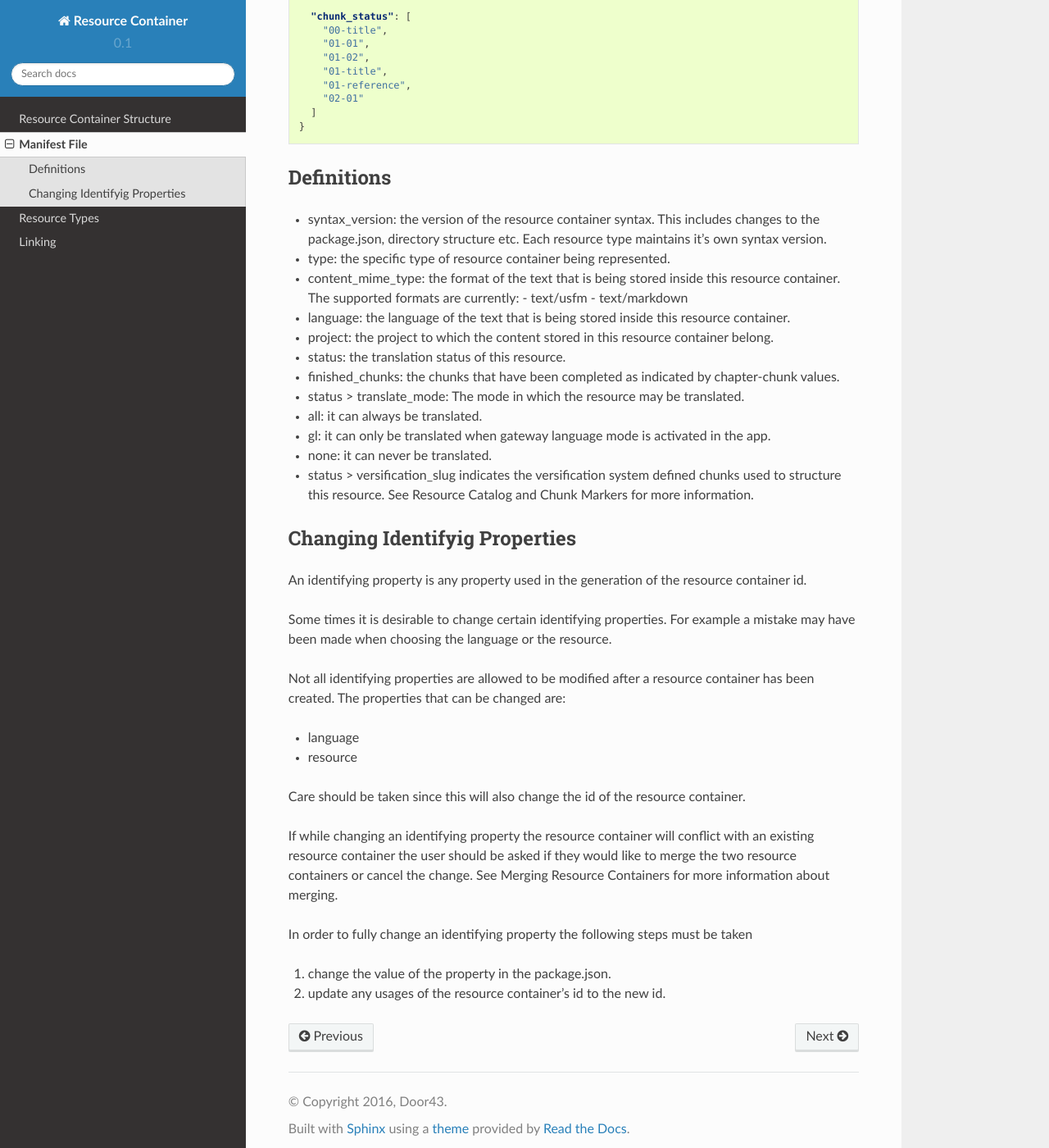
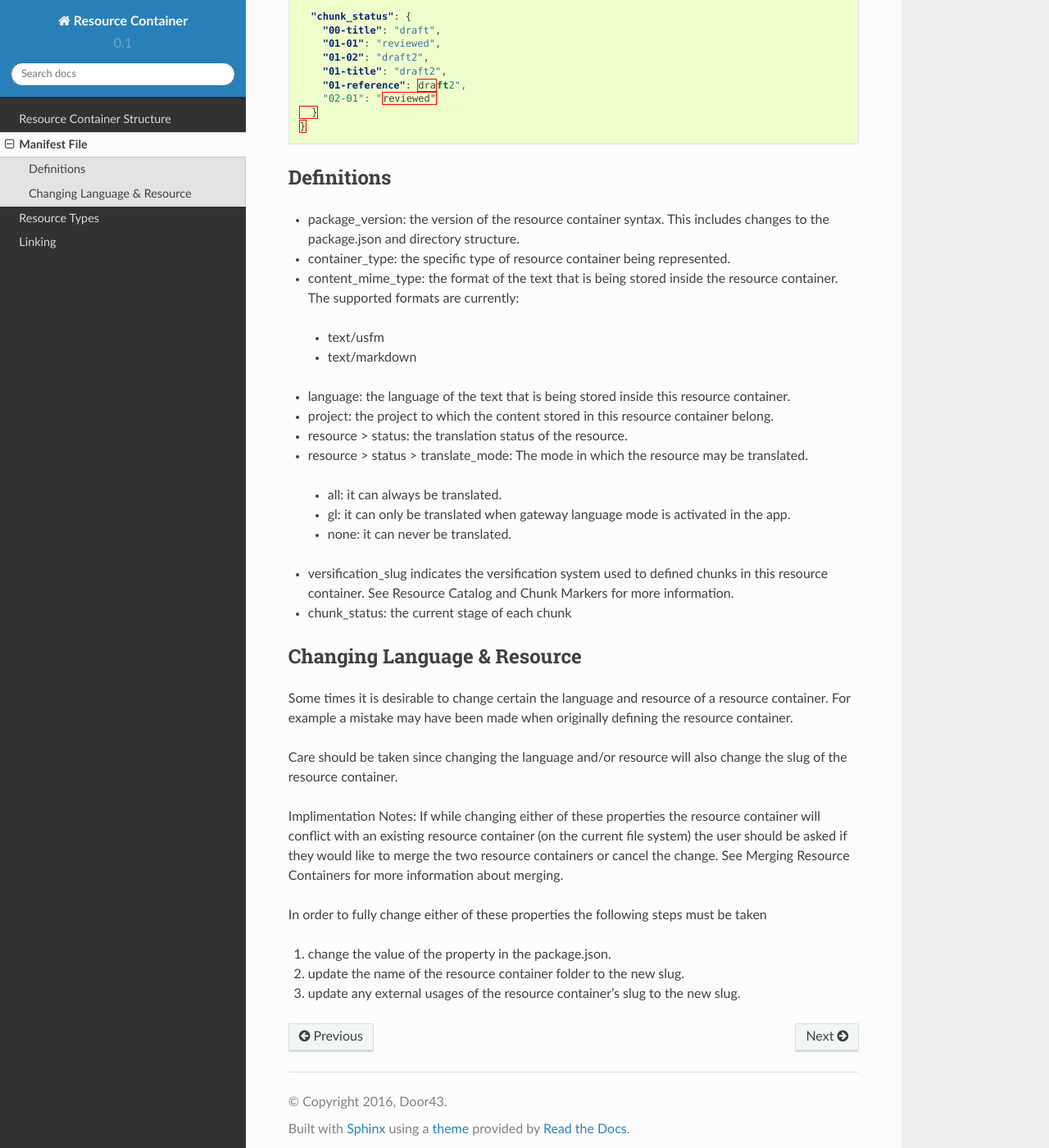
Before and after one commit to unfoldingWord-dev/Resource-Container, a Sphinx documentation site: the page built from docs/manifest.rst, in a window 1280 px wide and 1400 px high, scrolled down 1133 px. Shown: the whole window at 82% size. Built offline with Sphinx 7.4.7 and the Read the Docs theme 2.0.0, drawn with Linux system fonts in a browser that asks for light colours; some of the changed text lies outside the part shown.

Commit message:
Update manifest.rst
updating to reflect changes to resource container slug, and fixing typos in documentation.

```diff
--- a/docs/manifest.rst
+++ b/docs/manifest.rst
@@ -6,7 +6,8 @@ All resource containers have a package.json file which looks something like this
 .. code-block:: json
 
     {
-      "package_version": 7,
+      "package_version": "0.2",
+      "container_type": "book",
       "modified_at": 20151222120130,
       "content_mime_type": "text/usfm",
       "versification_slug": "some-slug",
@@ -31,7 +32,6 @@ All resource containers have a package.json file which looks something like this
       "resource": {
         "slug": "ulb",
         "name": "Unlocked Literal Bible",
-        "type": "book",
         "status": {
           "translate_mode": "all",
           "checking_entity": [
@@ -60,53 +60,48 @@ All resource containers have a package.json file which looks something like this
         },
       },
 
-      "chunk_status": [
-        "00-title",
-        "01-01",
-        "01-02",
-        "01-title",
-        "01-reference",
-        "02-01"
-      ]
+      "chunk_status": {
+        "00-title": "draft",
+        "01-01": "reviewed",
+        "01-02": "draft2",
+        "01-title": "draft2",
+        "01-reference": draft2",
+        "02-01": "reviewed"
+      }
     }
 
 
 Definitions
 -----------
 
-- syntax_version: the version of the resource container syntax. This includes changes to the package.json, directory structure etc. Each resource type maintains it's own syntax version.
-- type: the specific type of resource container being represented.
-- content_mime_type: the format of the text that is being stored inside this resource container. The supported formats are currently:
-  - text/usfm
-  - text/markdown
+- package_version: the version of the resource container syntax. This includes changes to the package.json and directory structure.
+- container_type: the specific type of resource container being represented.
+- content_mime_type: the format of the text that is being stored inside the resource container. The supported formats are currently:
+ - text/usfm
+ - text/markdown
 - language: the language of the text that is being stored inside this resource container.
 - project: the project to which the content stored in this resource container belong.
-- status: the translation status of this resource.
-- finished_chunks: the chunks that have been completed as indicated by chapter-chunk values.
-- status > translate_mode: The mode in which the resource may be translated.
-- all: it can always be translated.
-- gl: it can only be translated when gateway language mode is activated in the app.
-- none: it can never be translated.
-- status > versification_slug indicates the versification system defined chunks used to structure this resource. See Resource Catalog and Chunk Markers for more information.
+- resource > status: the translation status of the resource.
+- resource > status > translate_mode: The mode in which the resource may be translated.
+ - all: it can always be translated.
+ - gl: it can only be translated when gateway language mode is activated in the app.
+ - none: it can never be translated.
+- versification_slug indicates the versification system used to defined chunks in this resource container. See Resource Catalog and Chunk Markers for more information.
+- chunk_status: the current stage of each chunk
 
 
-Changing Identifyig Properties
+Changing Language & Resource
 ------------------------------
 
-An identifying property is any property used in the generation of the resource container id.
+Some times it is desirable to change certain the language and resource of a resource container. For example a mistake may have been made when originally defining the resource container.
 
-Some times it is desirable to change certain identifying properties. For example a mistake may have been made when choosing the language or the resource.
+Care should be taken since changing the language and/or resource will also change the slug of the resource container.
 
-Not all identifying properties are allowed to be modified after a resource container has been created. The properties that can be changed are:
+Implimentation Notes:
+If while changing either of these properties the resource container will conflict with an existing resource container (on the current file system) the user should be asked if they would like to merge the two resource containers or cancel the change. See Merging Resource Containers for more information about merging.
 
-- language
-- resource
-
-Care should be taken since this will also change the id of the resource container.
-
-If while changing an identifying property the resource container will conflict with an existing resource container the user should be asked if they would like to merge the two resource containers or cancel the change. See Merging Resource Containers for more information about merging.
-
-In order to fully change an identifying property the following steps must be taken
+In order to fully change either of these properties the following steps must be taken
 
 1. change the value of the property in the package.json.
-2. update any usages of the resource container's id to the new id.
+2. update the name of the resource container folder to the new slug.
+3. update any external usages of the resource container's slug to the new slug.
```
